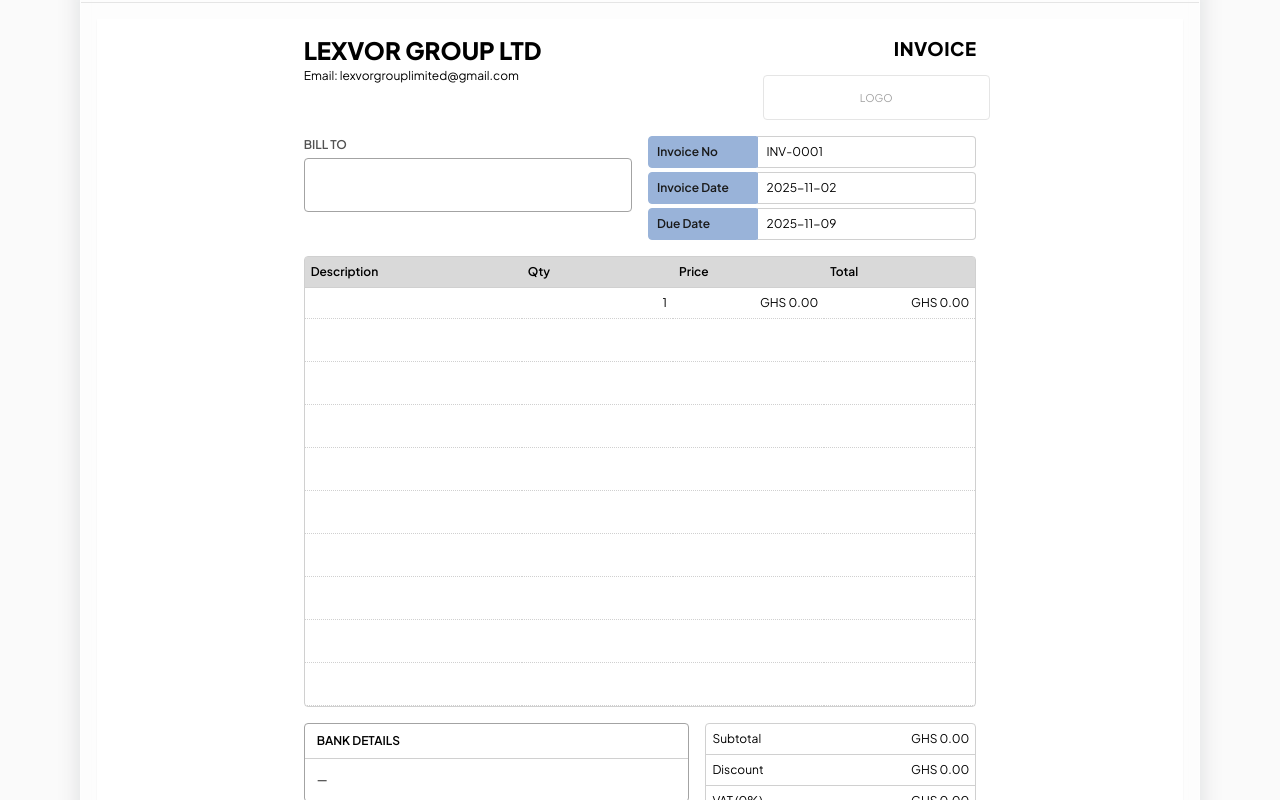
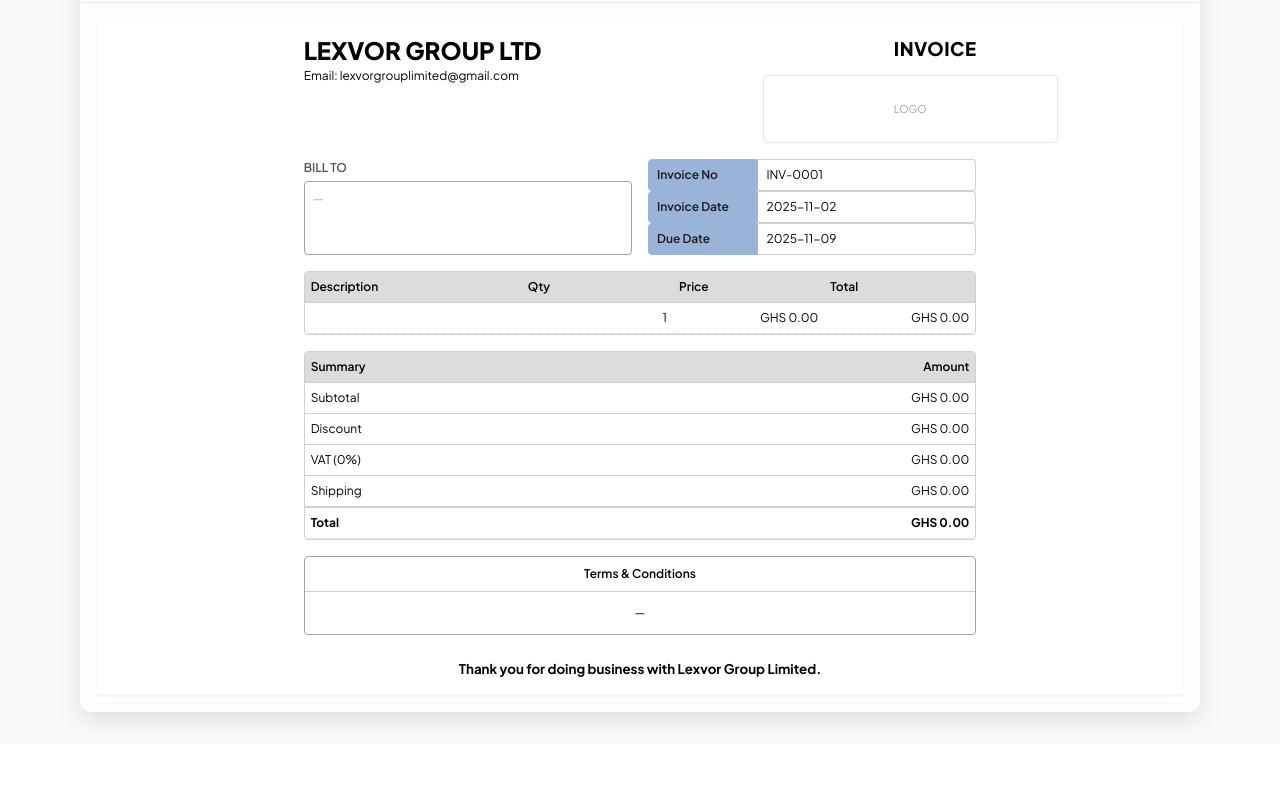
Before and after one commit to dannykalklus-wq/Invoice-App, a Next.js app: page / in a window 1280 px wide. Shown: the part 1700-2500 px from the top of the page. After the commit the page ends 2444 px from the top, so only its background shows below. Built offline with nearby package versions, Linux system fonts and the light colour scheme.

Commit message:
Update page.tsx

```diff
--- a/app/page.tsx
+++ b/app/page.tsx
@@ -3,7 +3,7 @@
 export const dynamic = 'force-dynamic';
 
 import React, { useEffect, useMemo, useRef, useState } from "react";
-import { supabase } from "../lib/supabaseClient"; // harmless if not used
+import { supabase } from "../lib/supabaseClient";
 import {
   Plus, Trash2, Printer, Save, Upload, RefreshCcw,
   Sun, Moon, Eye, Trash, Search
@@ -57,7 +57,7 @@ const useTheme = () => {
   return { dark, setDark };
 };
 
-/* =================== PRINT / PDF (Excel-style) =================== */
+/* =================== PRINT / PDF (Excel-style, aligned & adaptive) =================== */
 const PrintInvoice = React.forwardRef<HTMLDivElement, { invoice: Invoice }>(
   ({ invoice }, ref) => {
     const subTotal = invoice.items.reduce((s, it) => s + num(it.qty)*num(it.rate), 0);
@@ -65,12 +65,13 @@ const PrintInvoice = React.forwardRef<HTMLDivElement, { invoice: Invoice }>(
     const total = subTotal - num(invoice.discount) + vat + num(invoice.shipping);
 
     const gray = "#d0d0d0";
+    const headerGray = "#d9d9d9";
     const metaBlue = "#99b3d9";
 
     return (
       <div ref={ref} className="print-area">
         <div className="print-inner py-4" style={{ width: "178mm" }}>
-          {/* HEADER ROW */}
+          {/* HEADER */}
           <div className="grid grid-cols-12 gap-4 items-start">
             <div className="col-span-8">
               <div className="font-extrabold text-[18pt] leading-tight">{invoice.companyName || "LEXVOR GROUP LTD"}</div>
@@ -81,44 +82,53 @@ const PrintInvoice = React.forwardRef<HTMLDivElement, { invoice: Invoice }>(
             </div>
             <div className="col-span-4 text-right">
               <div className="text-[14pt] font-extrabold tracking-wide">INVOICE</div>
-              <div className="mt-3 inline-flex items-center justify-center w-[60mm] h-[12mm] border border-neutral-200 rounded">
+              {/* Bigger logo block */}
+              <div className="mt-3 inline-flex items-center justify-center w-[78mm] h-[18mm] border border-neutral-200 rounded">
                 {invoice.logoUrl
-                  ? <img src={invoice.logoUrl} alt="Logo" className="h-[11mm] object-contain" />
+                  ? <img src={invoice.logoUrl} alt="Logo" className="h-[16mm] object-contain" />
                   : <div className="text-[8pt] text-neutral-400">LOGO</div>
                 }
               </div>
             </div>
           </div>
 
-          {/* BILL TO + META */}
-          <div className="grid grid-cols-12 gap-4 mt-4">
-            {/* Bill To box */}
-            <div className="col-span-6">
+          {/* BILL TO + META (perfectly aligned, equal height) */}
+          <div className="grid grid-cols-12 gap-4 mt-4 items-stretch">
+            {/* Bill To */}
+            <div className="col-span-6 h-full flex flex-col">
               <div className="uppercase text-[9pt] font-semibold text-neutral-600 mb-1">Bill To</div>
-              <div className="rounded border border-neutral-400" style={{ padding: "8px" }}>
-                <div className="text-[9pt] font-semibold">{invoice.clientName || "\u00A0"}</div>
-                <div className="text-[9pt] whitespace-pre-wrap">{invoice.clientAddress || "\u00A0"}</div>
-                {invoice.clientEmail && <div className="text-[9pt] underline">{invoice.clientEmail}</div>}
-                {invoice.clientPhone && <div className="text-[9pt]">{invoice.clientPhone}</div>}
+              <div className="rounded border border-neutral-400 flex-1" style={{ padding: "8px" }}>
+                {/* adaptively hide empty lines to avoid tall blanks */}
+                {(invoice.clientName || invoice.clientAddress || invoice.clientEmail || invoice.clientPhone) ? (
+                  <>
+                    {invoice.clientName && <div className="text-[9pt] font-semibold">{invoice.clientName}</div>}
+                    {invoice.clientAddress && <div className="text-[9pt] whitespace-pre-wrap mt-[1px]">{invoice.clientAddress}</div>}
+                    {invoice.clientEmail && <div className="text-[9pt] underline mt-[1px]">{invoice.clientEmail}</div>}
+                    {invoice.clientPhone && <div className="text-[9pt] mt-[1px]">{invoice.clientPhone}</div>}
+                  </>
+                ) : (
+                  <div className="text-[9pt] text-neutral-400">—</div>
+                )}
               </div>
             </div>
 
-            {/* Meta tiles (blue labels) */}
-            <div className="col-span-6">
+            {/* Meta tiles */}
+            <div className="col-span-6 h-full">
+              <div className="grid grid-rows-3 h-full">
                 {[
                   ["Invoice No", invoice.invoiceNo || "-"],
                   ["Invoice Date", invoice.invoiceDate || "-"],
                   ["Due Date", invoice.dueDate || "-"],
                 ].map(([label, val], i) => (
-                <div key={i} className="grid grid-cols-12" style={{ marginTop: i ? 4 : 0 }}>
+                  <div key={i} className="grid grid-cols-12">
                     <div
-                    className="col-span-4 text-[9pt] font-semibold px-2 py-[6px] rounded-l"
+                      className="col-span-4 text-[9pt] font-semibold px-2 py-[6px] rounded-l self-stretch flex items-center"
                       style={{ background: metaBlue, color: "#1a1a1a", border: `1px solid ${metaBlue}` }}
                     >
                       {label}
                     </div>
                     <div
-                    className="col-span-8 text-[9pt] px-2 py-[6px] rounded-r"
+                      className="col-span-8 text-[9pt] px-2 py-[6px] rounded-r self-stretch flex items-center"
                       style={{ border: `1px solid ${gray}`, borderLeftColor: metaBlue, background:"#fff" }}
                     >
                       {val}
@@ -127,8 +137,9 @@ const PrintInvoice = React.forwardRef<HTMLDivElement, { invoice: Invoice }>(
                 ))}
               </div>
             </div>
+          </div>
 
-          {/* ITEMS TABLE */}
+          {/* ITEMS TABLE (consistent color) */}
           <div className="mt-4 rounded border" style={{ borderColor: gray }}>
             <table className="w-full text-[9pt]" style={{ borderCollapse: "collapse" }}>
               <colgroup>
@@ -138,19 +149,9 @@ const PrintInvoice = React.forwardRef<HTMLDivElement, { invoice: Invoice }>(
                 <col style={{ width:"40mm" }} />
               </colgroup>
               <thead>
-                <tr>
+                <tr style={{ background: headerGray }}>
                   {["Description","Qty","Price","Total"].map((h, i)=>(
-                    <th
-                      key={i}
-                      className="text-left font-semibold"
-                      style={{
-                        padding:"6px 6px",
-                        borderBottom:`1px solid ${gray}`,
-                        background:"#d9d9d9"
-                      }}
-                    >
-                      {h}
-                    </th>
+                    <th key={i} className="text-left font-semibold" style={{ padding:"6px 6px", borderBottom:`1px solid ${gray}` }}>{h}</th>
                   ))}
                 </tr>
               </thead>
@@ -165,35 +166,34 @@ const PrintInvoice = React.forwardRef<HTMLDivElement, { invoice: Invoice }>(
                     </td>
                   </tr>
                 ))}
-                {/* filler rows for the “gridy” excel look */}
-                {Array.from({ length: Math.max(0, 10 - invoice.items.length) }).map((_,k)=>(
-                  <tr key={`f-${k}`}>
-                    <td style={{ padding:"12px 6px", borderBottom:`1px dotted ${gray}` }}>&nbsp;</td>
-                    <td style={{ padding:"12px 6px", borderBottom:`1px dotted ${gray}` }}>&nbsp;</td>
-                    <td style={{ padding:"12px 6px", borderBottom:`1px dotted ${gray}` }}>&nbsp;</td>
-                    <td style={{ padding:"12px 6px", borderBottom:`1px dotted ${gray}` }}>&nbsp;</td>
-                  </tr>
-                ))}
               </tbody>
             </table>
           </div>
 
-          {/* BANK + TOTALS ROW */}
+          {/* BANK + TOTALS ROW (adaptive: hide bank box if empty) */}
           <div className="grid grid-cols-12 gap-4 mt-4">
-            {/* BANK DETAILS (left) */}
+            {/* Bank Details left (optional) */}
+            {invoice.bankDetails ? (
               <div className="col-span-7">
-              <div className="rounded border border-neutral-400">
+                <div className="rounded border border-neutral-400 h-full flex flex-col">
                   <div className="px-3 py-2 text-[9pt] font-semibold uppercase" style={{ borderBottom:`1px solid ${gray}` }}>
                     Bank Details
                   </div>
-                <div className="px-3 py-3 text-[9pt] whitespace-pre-wrap">{invoice.bankDetails || "—"}</div>
+                  <div className="px-3 py-3 text-[9pt] whitespace-pre-wrap flex-1">{invoice.bankDetails}</div>
                 </div>
               </div>
+            ) : null}
 
-            {/* TOTALS (right) */}
-            <div className="col-span-5">
+            {/* Totals right; span wider if bank box is hidden */}
+            <div className={invoice.bankDetails ? "col-span-5" : "col-span-12"}>
               <div className="rounded border" style={{ borderColor: gray }}>
                 <table className="w-full text-[9pt]" style={{ borderCollapse:"collapse" }}>
+                  <thead>
+                    <tr style={{ background: headerGray }}>
+                      <th className="text-left font-semibold" style={{ padding:"6px 6px", borderBottom:`1px solid ${gray}` }}>Summary</th>
+                      <th className="text-right font-semibold" style={{ padding:"6px 6px", borderBottom:`1px solid ${gray}` }}>Amount</th>
+                    </tr>
+                  </thead>
                   <tbody>
                     {[
                       ["Subtotal", subTotal],
@@ -218,9 +218,11 @@ const PrintInvoice = React.forwardRef<HTMLDivElement, { invoice: Invoice }>(
             </div>
           </div>
 
-          {/* TERMS (full width) */}
-          <div className="mt-4 rounded border border-neutral-400">
-            <div className="px-3 py-2 text-[9pt] font-semibold" style={{ borderBottom:`1px solid ${gray}` }}>Terms &amp; Conditions</div>
+          {/* TERMS (center aligned) */}
+          <div className="mt-4 rounded border border-neutral-400 text-center">
+            <div className="px-3 py-2 text-[9pt] font-semibold" style={{ borderBottom:`1px solid ${gray}` }}>
+              Terms &amp; Conditions
+            </div>
             <div className="px-3 py-3 text-[9pt] whitespace-pre-wrap">
               {invoice.terms || "—"}
             </div>
@@ -237,7 +239,7 @@ const PrintInvoice = React.forwardRef<HTMLDivElement, { invoice: Invoice }>(
 );
 PrintInvoice.displayName = "PrintInvoice";
 
-/* =================== Main App (unchanged except calling Export on the visible preview) =================== */
+/* =================== Main App (unchanged features) =================== */
 export default function App() {
   const { dark, setDark } = useTheme();
 
@@ -266,7 +268,7 @@ export default function App() {
 
   const [tab, setTab] = useState<"create"|"invoices">("create");
 
-  // === Export: desktop (print) & mobile (capture)
+  // Exporters
   const visiblePreviewRef = useRef<HTMLDivElement>(null);
   const handlePrintDraft = useReactToPrint({
     contentRef: visiblePreviewRef,
@@ -277,9 +279,7 @@ export default function App() {
   const exportPDFMobile = async () => {
     try {
       const el = visiblePreviewRef.current; if (!el) return;
-      const [{ default: html2canvas }, { default: jsPDF }] = await Promise.all([
-        import("html2canvas"), import("jspdf")
-      ]);
+      const [{ default: html2canvas }, { default: jsPDF }] = await Promise.all([ import("html2canvas"), import("jspdf") ]);
       const oldBG = (el as HTMLElement).style.backgroundColor;
       (el as HTMLElement).style.backgroundColor = "#ffffff";
       const canvas = await html2canvas(el, {
@@ -541,7 +541,7 @@ export default function App() {
               </div>
             </section>
 
-            {/* On-screen preview that the exporters read */}
+            {/* On-screen preview used for export */}
             <section className="card mt-6">
               <div className="card-h"><div className="card-t">Preview (A4, print-ready)</div></div>
               <div className="card-c">
@@ -601,7 +601,7 @@ export default function App() {
                           <td className="px-3 py-2 text-right">
                             <div className="flex justify-end gap-2">
                               <button className="btn-sm btn-ghost-strong" title="View/Edit" onClick={()=>viewToDraft(r.invoiceNo)}><Eye className="h-4 w-4" /></button>
-                              <button className="btn-sm btn-primary" title="Export PDF" onClick={()=>exportRowToPDF(r.invoiceNo)}><Printer className="h-4 w-4" /></button>
+                              <button className="btn-sm btn-primary" title="Export PDF" onClick={()=>{ setPrintInvoiceData({...r}); setTimeout(()=>{ const ua=/Android|iPhone|iPad|iPod/i.test(navigator.userAgent); if(ua){ /* handled in useEffect chain via exportRowToPDF below */ } }, 0); exportRowToPDF(r.invoiceNo); }}><Printer className="h-4 w-4" /></button>
                               <button className="btn-sm btn-danger" title="Delete" onClick={()=>deleteFromDB(r.invoiceNo)}><Trash className="h-4 w-4" /></button>
                             </div>
                           </td>
```
Lines whose indentation alone changed are shown as unchanged.
